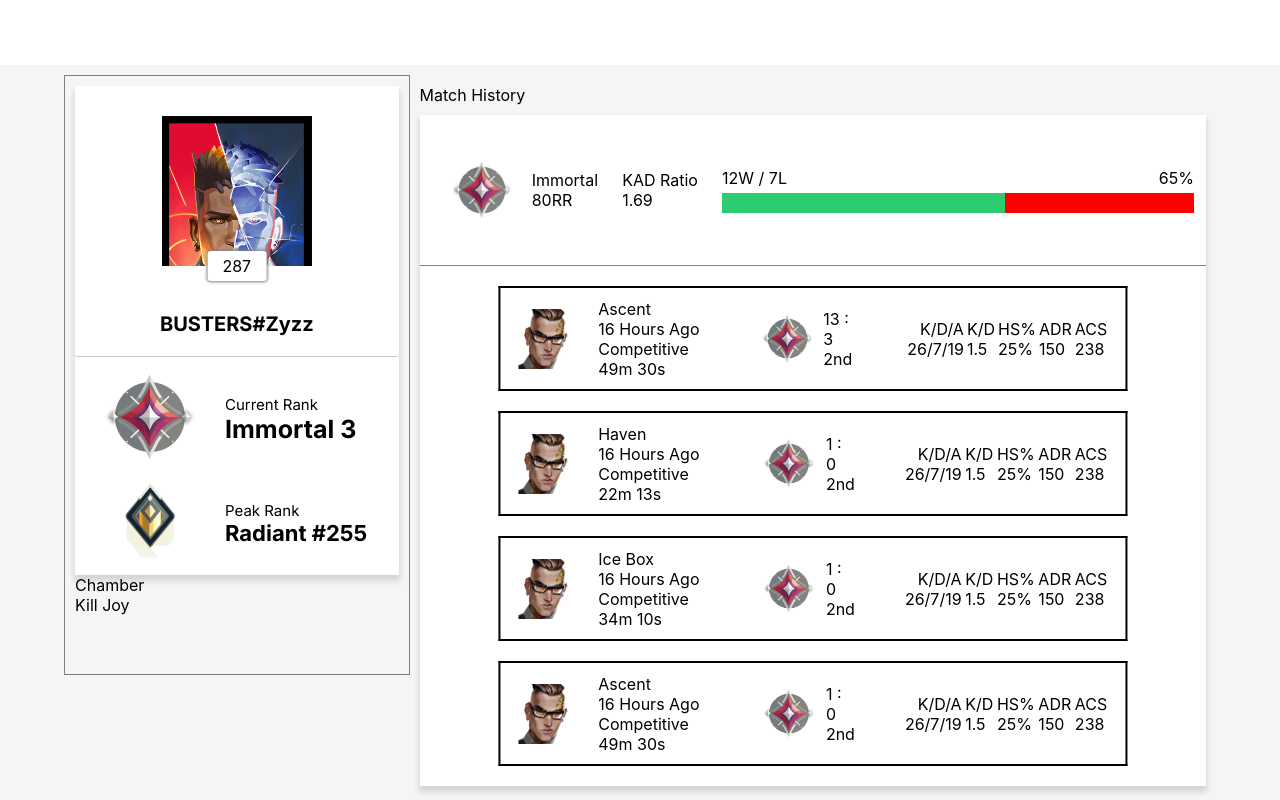
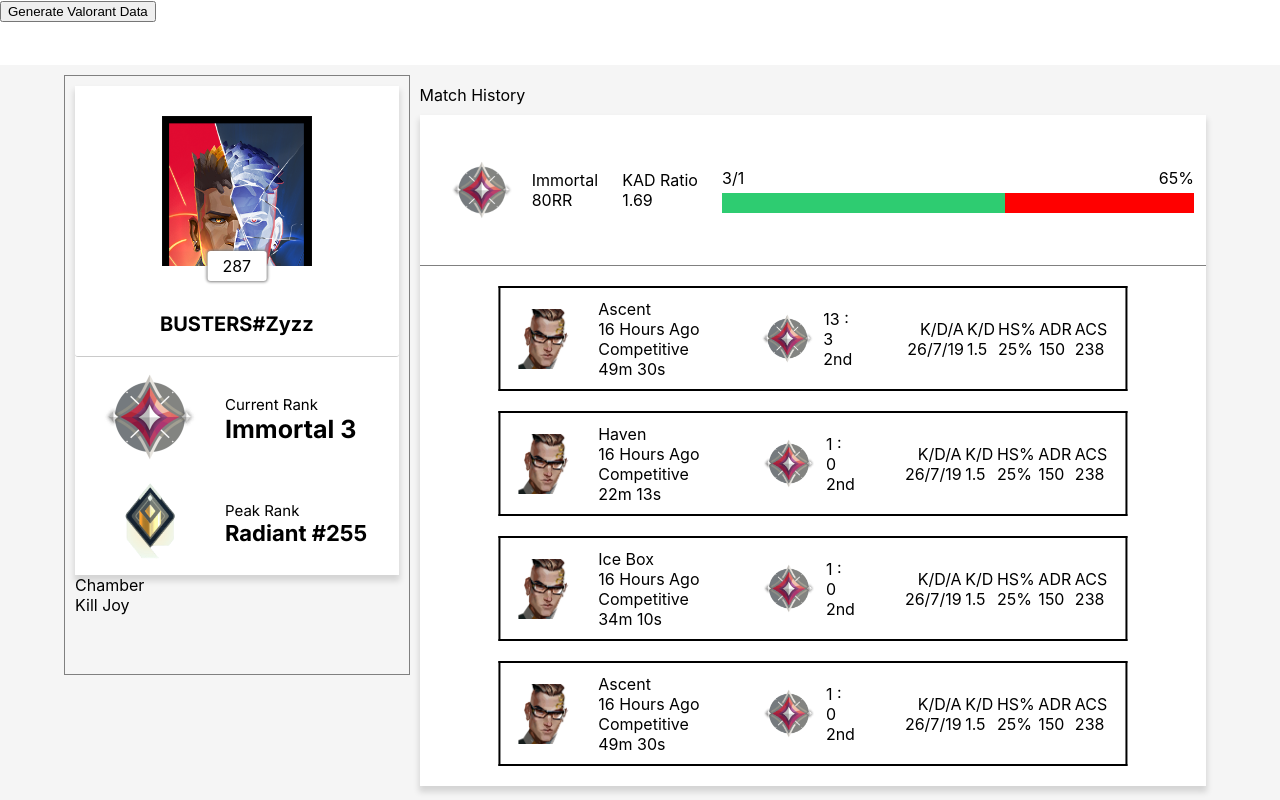
Before and after one commit to Damango/Valorant-Stat-Tracker, a React (Create React App) app: page / in a window 1280 px wide. Built offline with nearby package versions, Linux system fonts and the light colour scheme.

Commit message:
Generate data

```diff
--- /dev/null
+++ b/src/GenerateMatchData/GenerateMatchData.css
@@ -0,0 +1,16 @@
+.generate-match-data-container {
+	position: absolute;
+	background-color: white;
+	width: 800px;
+	height: 800px;
+	left: 50%;
+	transform: translateX(-50%);
+	box-shadow: 0px 0px 3px 2px gray;
+	z-index: 3;
+}
+
+.close-generate-data-modal {
+	position: absolute;
+	top: 10px;
+	right: 10px;
+}
--- a/src/Match Data/MatchData.js
+++ b/src/Match Data/MatchData.js
@@ -7,6 +7,7 @@
 			gameMode: "Competitive",
 			isRanked: true,
 			seasonID: "E4 A2",
+			winningTeam: "blue",
 		},
 		players: [
 			{
@@ -478,6 +479,7 @@
 			gameMode: "Competitive",
 			isRanked: true,
 			seasonID: "E4 A2",
+			winningTeam: "red",
 		},
 		players: [
 			{
@@ -559,6 +561,7 @@
 			gameMode: "Competitive",
 			isRanked: true,
 			seasonID: "E4 A2",
+			winningTeam: "blue",
 		},
 		players: [
 			{
@@ -640,6 +643,7 @@
 			gameMode: "Competitive",
 			isRanked: true,
 			seasonID: "E4 A2",
+			winningTeam: "blue",
 		},
 		players: [
 			{
--- a/src/ValorantTracker.js
+++ b/src/ValorantTracker.js
@@ -1,16 +1,63 @@
 import React, { useState } from "react";
 import "./ValorantTracker.css";
 import MatchCard from "./Components/MatchCard/MatchCard";
+import GenerateMatchData from "./GenerateMatchData/GenerateMatchData";
 
 import MatchData from "./Match Data/MatchData";
+import matchData from "./Match Data/MatchData";
 const ValorantTracker = (props) => {
 	const [currentPlayer, setCurrentPlayer] = useState("Busters#zyzz");
+	const [viewState, setViewState] = useState("tracker");
+
+	function getCurrentPlayerStats() {
+		let i;
+
+		//Change the match data index to check all matches later
+		for (i = 0; i < matchData[0].players.length; i++) {
+			if (matchData[0].players[i].playerID === "Busters") {
+				return matchData[0].players[i];
+			}
+		}
+	}
+
+	function calculateWinLossRatio() {
+		let i;
+		let wins = 0;
+		let losses = 0;
+		let theCurrentPlayer = getCurrentPlayerStats();
+		for (i = 0; i < matchData.length; i++) {
+			if (matchData[i].matchInfo.winningTeam === theCurrentPlayer.teamID) {
+				wins++;
+			} else {
+				losses++;
+			}
+		}
+
+		return wins + "/" + losses;
+	}
+
+	function renderViewState() {
+		if (viewState === "generate") {
+			return <GenerateMatchData setViewState={setViewState} />;
+		} else {
+			return "";
+		}
+	}
 
 	return (
 		<div className="valorant-tracker-container">
-			<div className="nav-bar-container"></div>
+			<div className="nav-bar-container">
+				<button
+					onClick={() => {
+						setViewState("generate");
+					}}
+				>
+					Generate Valorant Data
+				</button>
+			</div>
 
 			<div className="main-view-container">
+				{renderViewState()}
 				<div className="main-view-wrapper">
 					<div className="profile-summary-container">
 						<div className="profile-rank-and-details-container">
@@ -68,7 +115,9 @@
 								</div>
 								<div className="match-history-summary-win-loss-container">
 									<div className="win-loss-ratio-text-container">
-										<div className="win-loss-ratio-count">12W / 7L</div>
+										<div className="win-loss-ratio-count">
+											{calculateWinLossRatio()}
+										</div>
 										<div className="win-loss-ratio-percentage">65%</div>
 									</div>
 									<div className="win-loss-ratio-bar">
```
